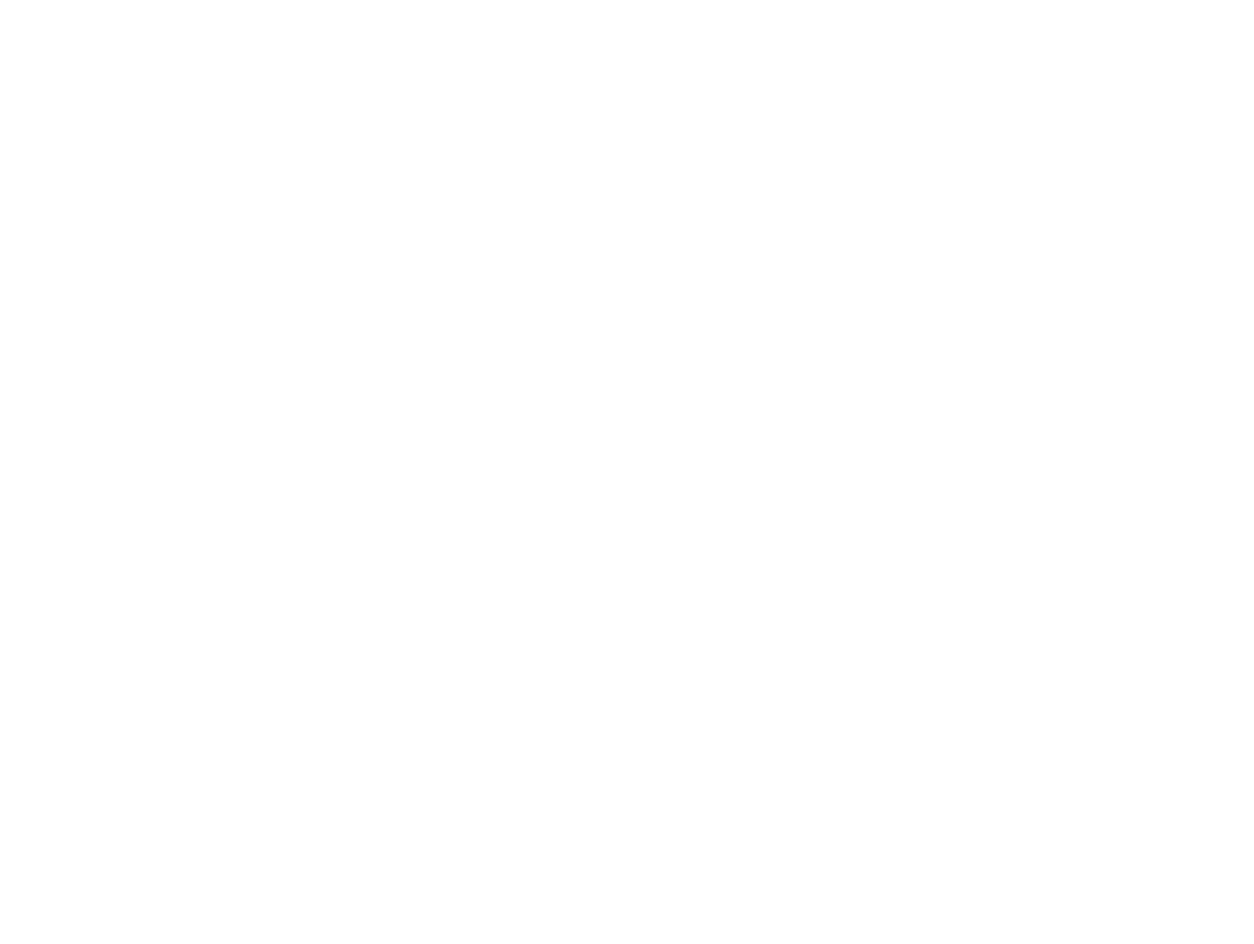
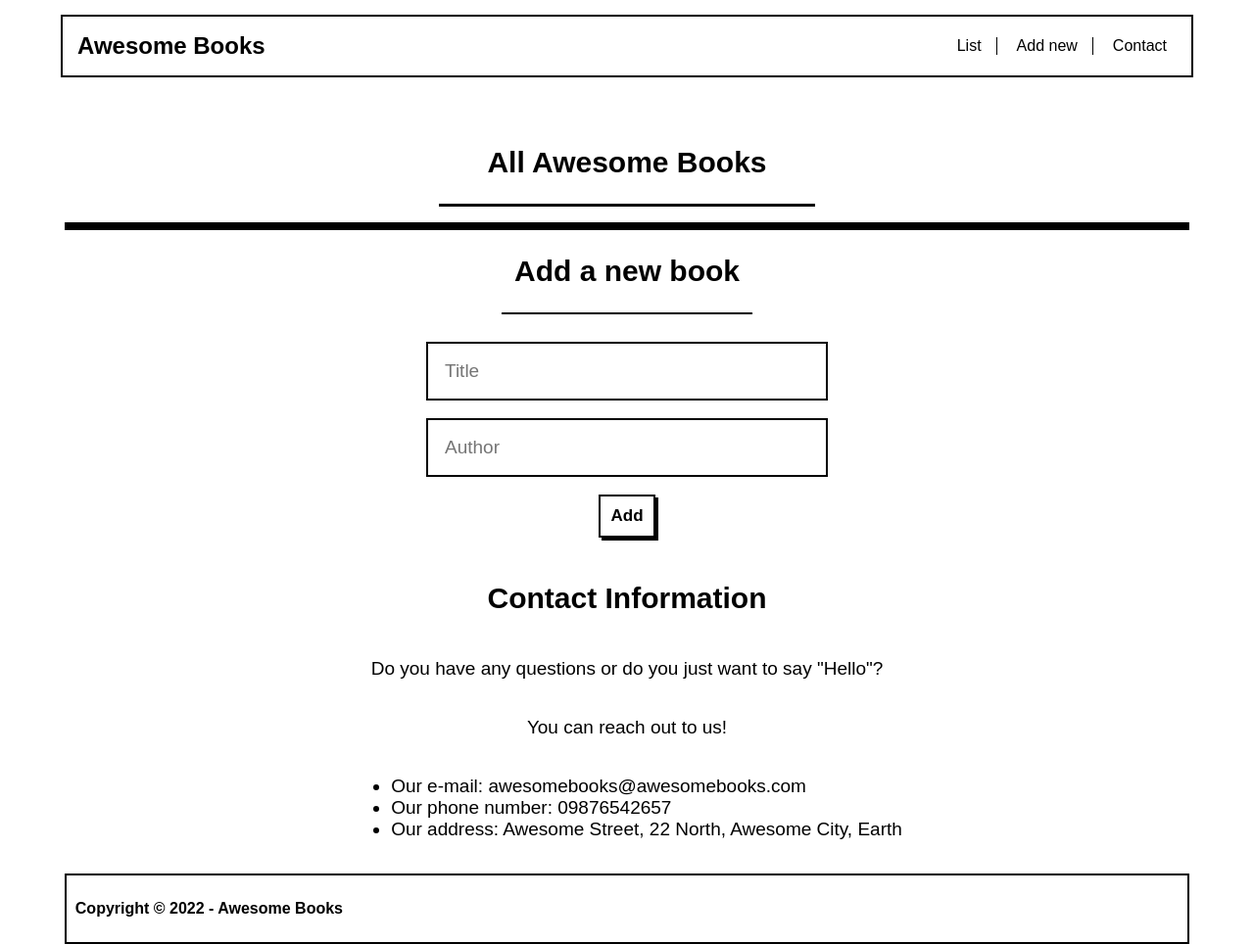
Before and after one commit to nedjwab/Awsome-books-ES6, a website: page index.html in a window 1280 px wide. Shown: the whole page at 98% size. Before the commit the page ends 800 px from the top, so only its background shows below. Drawn offline with Linux system fonts and the light colour scheme; a web font is replaced by a local one.

Commit message:
Add HTML and CSS

```diff
--- a/index.css
+++ b/index.css
@@ -0,0 +1,167 @@
+
+@import url('https://fonts.googleapis.com/css2?family=Anek+Telugu&display=swap');
+
+body {
+  margin: 0;
+  font-family: 'Anek Telugu', sans-serif;
+}
+
+header {
+  display: flex;
+  justify-content: space-between;
+  align-items: center;
+  border: 2px solid black;
+  width: 90%;
+  margin: 15px auto 0 auto;
+}
+
+nav ul {
+  display: flex;
+  list-style: none;
+  gap: 20px;
+  padding-right: 10px;
+}
+
+nav ul li {
+  border-right: 1px solid black;
+  padding-right: 15px;
+  cursor: pointer;
+}
+
+nav ul li:hover {
+  color: purple;
+}
+
+#nav-contact {
+  border: none;
+}
+
+.heading-title {
+  font-size: 24px;
+  padding-left: 15px;
+}
+
+#date {
+  position: absolute;
+  text-align: right;
+  right: 5%;
+}
+
+.heading h1 {
+  margin-top: 70px;
+  text-align: center;
+  font-size: 30px;
+  font-family: 'Anek Telugu', sans-serif;
+}
+
+hr {
+  width: 30%;
+  margin-inline: auto;
+  border: none;
+  height: 3px;
+  background: black;
+}
+
+.tinyhr {
+  width: 20%;
+  margin-inline: auto;
+  border: none;
+  height: 2px;
+  background: black;
+}
+
+h2 {
+  text-align: center;
+  font-size: 30px;
+  font-family: 'Anek Telugu', sans-serif;
+}
+
+.bookscontainer {
+  width: 89%;
+  display: flex;
+  flex-direction: column;
+  justify-content: space-evenly;
+  border: solid 4px black;
+  margin-left: auto;
+  margin-right: auto;
+  padding: 0;
+}
+
+.book-details {
+  list-style: none;
+}
+
+.book {
+  width: 99%;
+  display: flex;
+  flex-direction: row;
+  font-size: 28px;
+  font-family: 'Anek Telugu', sans-serif;
+  font-weight: 600;
+  padding: 5px;
+  overflow-x: hidden;
+  overflow-y: hidden;
+}
+
+.book:nth-child(odd) {
+  background-color: #dfdfde;
+}
+
+.remove-btn {
+  background-color: white;
+  border: solid 2px black;
+  font-size: 17px;
+  font-weight: 600;
+  font-family: 'Anek Telugu', sans-serif;
+  box-shadow: 3px 3px;
+  margin-left: auto;
+  text-align: center;
+}
+
+.remove-btn:hover {
+  cursor: pointer;
+}
+
+.form {
+  display: flex;
+  flex-direction: column;
+  align-items: center;
+  padding: 20px;
+}
+
+input {
+  width: 30%;
+  border: solid 2px black;
+  padding: 17px;
+  font-size: 19px;
+}
+
+#add-button {
+  background-color: white;
+  border: solid 2px black;
+  font-size: 17px;
+  font-weight: 600;
+  font-family: 'Anek Telugu', sans-serif;
+  box-shadow: 3px 3px;
+  padding: 10px;
+}
+
+#add-button:hover {
+  cursor: pointer;
+}
+
+.contact-info {
+  display: flex;
+  justify-content: center;
+  flex-direction: column;
+  align-items: center;
+  font-size: 19px;
+}
+
+footer {
+  border: solid 2px black;
+  width: 88%;
+  margin: 15px auto 0 auto;
+  padding: 9px;
+  font-weight: 600;
+}
--- a/index.html
+++ b/index.html
@@ -1,13 +1,59 @@
 <!DOCTYPE html>
 <html lang="en">
+
   <head>
     <meta charset="UTF-8">
     <meta http-equiv="X-UA-Compatible" content="IE=edge">
     <meta name="viewport" content="width=device-width, initial-scale=1.0">
 	<link rel="stylesheet" href="index.css">
-    <title>Awsome Books</title>
+    <title>Awesome Books</title>
   </head>
   <body>
+    <header>
+      <h1 class="heading-title">Awesome Books</h1>
+      <nav>
+        <ul>
+          <li id="nav-list">List</li>
+          <li id="nav-add-new">Add new</li>
+          <li id="nav-contact">Contact</li>
+        </ul>
+      </nav>
+    </header>
+    <p id="date"></p>
+    <section class="heading">
+      <h1>All Awesome Books</h1>
+      <hr>
+    </section>
+      <section class="bookC" id="list">
+        <ul class="bookscontainer"></ul>
+      </section>
+
+      <section class="AddBook" id="add-new">
+        <h2>Add a new book</h2>
+		<hr class="tinyhr">
+        <form class="form">
+          <input type="text" placeholder="Title" class="title" required> <br>
+          <input type="text" placeholder="Author" class="author" required><br>
+          <button type="submit" id="add-button">Add</button>
+        </form>
+    </section>
+    <section id="contact">
+      <div class="contact-container">
+        <h2>Contact Information</h2>
+        <div class="contact-info">
+          <p>Do you have any questions or do you just want to say "Hello"?</p>
+          <p>You can reach out to us!</p>
+          <ul>
+            <li>Our e-mail: awesomebooks@awesomebooks.com</li>
+            <li>Our phone number: 09876542657</li>
+            <li>Our address: Awesome Street, 22 North, Awesome City, Earth</li>
+          </ul>
+        </div>
+      </div>
+    </section>
+    <footer>
+      <p>Copyright © 2022 - Awesome Books</p>
+    </footer>
 		<script src="index.js"></script>
   </body>
   </html>
```
Lines whose indentation alone changed are shown as unchanged.
